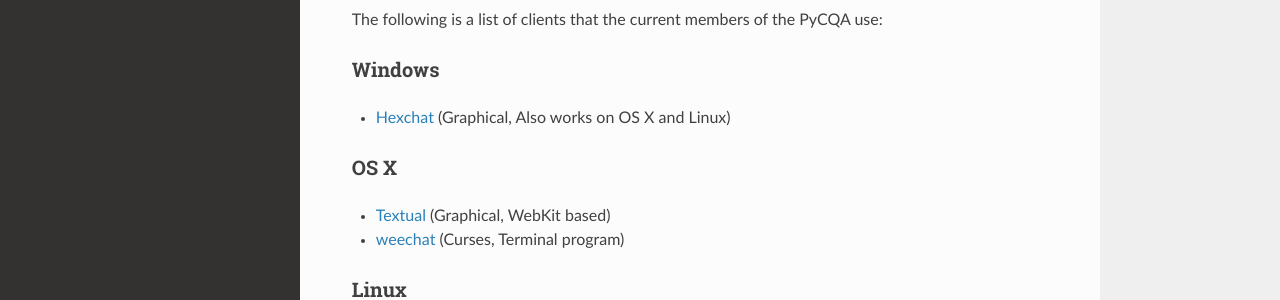
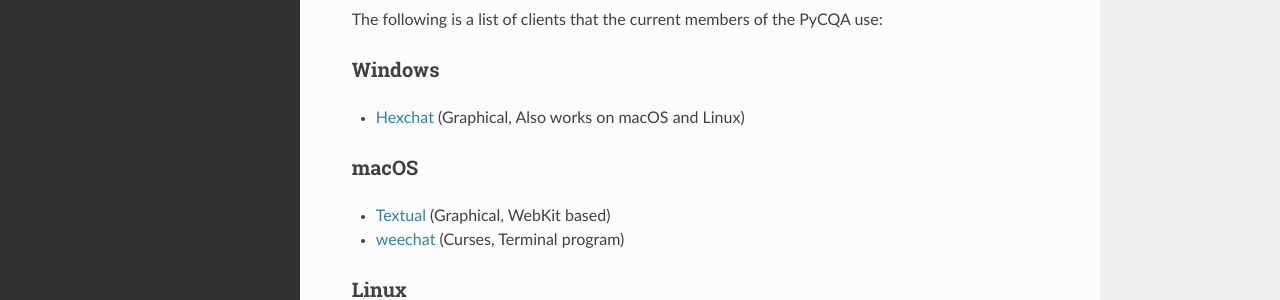
Before and after one commit to PyCQA/meta, a Sphinx documentation site: the page built from source/getting-in-touch.rst, in a window 1280 px wide and 1156 px high. Shown: the part 593-893 px from the top of the window. Built offline with Sphinx 7.4.7 and the Read the Docs theme 2.0.0, drawn with Linux system fonts in a browser that asks for light colours.

Commit message:
Rename OS X to macOS
Back in 2016 Apple rebranded their OS from OS X to macOS.

Signed-off-by: Eric Brown <browne@vmware.com>

```diff
--- a/source/getting-in-touch.rst
+++ b/source/getting-in-touch.rst
@@ -33,10 +33,10 @@
 Windows
 -------
 
-- Hexchat_ (Graphical, Also works on OS X and Linux)
+- Hexchat_ (Graphical, Also works on macOS and Linux)
 
-OS X
-----
+macOS
+-----
 
 - Textual_ (Graphical, WebKit based)
 
```
